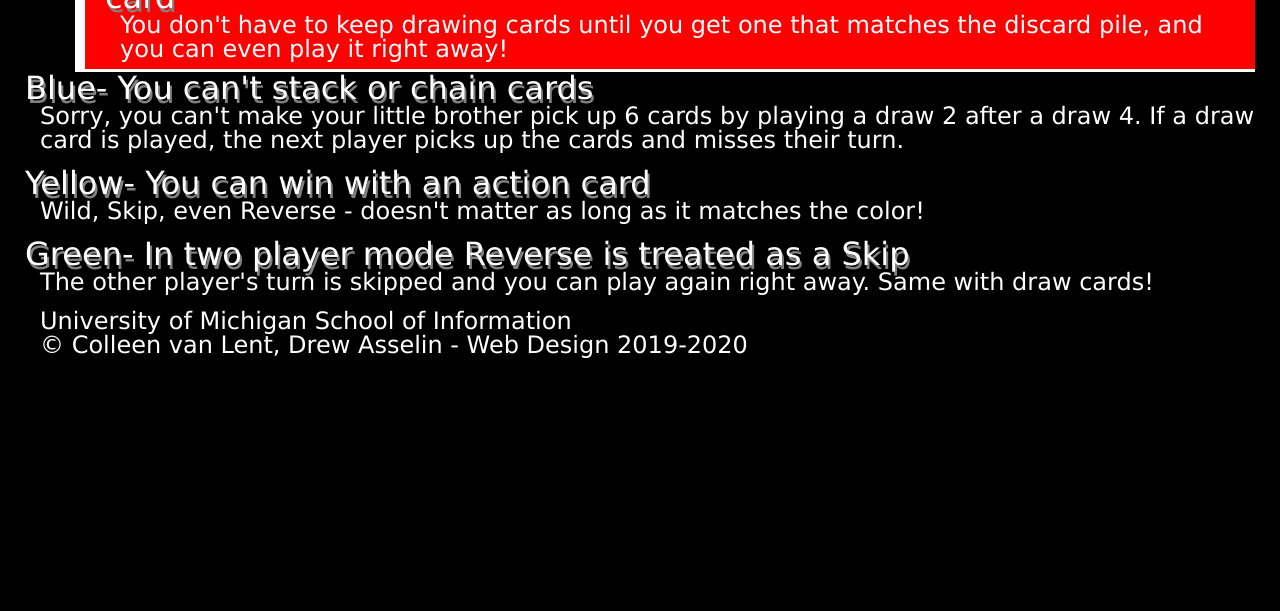
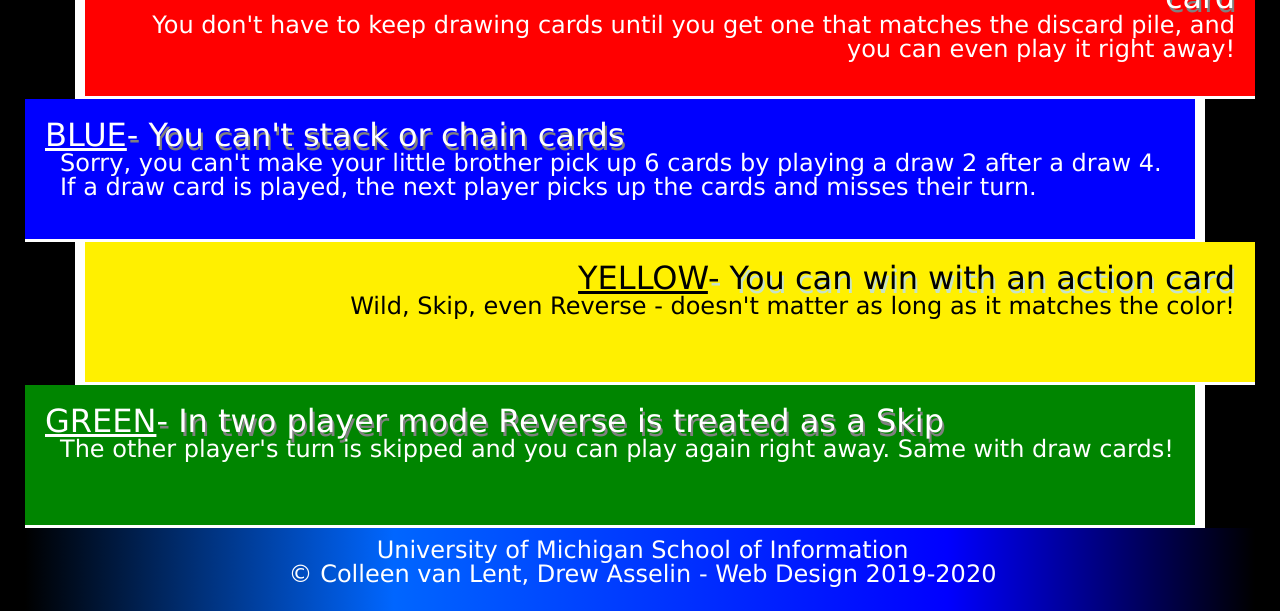
Before and after one commit to daimilly/homework2-2022, a plain HTML site: page index.html in a window 1280 px wide. Shown: the part 637-1248 px from the top of the page. Before the commit the page ends 1009 px from the top, so only its background shows below. Drawn offline with Linux system fonts and the light colour scheme.

Commit message:
update style

```diff
--- a/css/style.css
+++ b/css/style.css
@@ -29,19 +29,72 @@ img{
     border: 10px dashed #ffffff;
 }
 
+span{
+    text-decoration: underline;
+    text-transform: uppercase;
+    text-shadow: None;
+}
+
+div{
+    min-height: 100px;
+    padding: 20px 20px 20px 20px;
+    border: 3px solid #ffffff
+}
+
 .intro{
-    padding: 20px 20px 20px 20px;
-    height: 100px;
-    border: 3px solid #ffffff;
     border-radius: 15px;
     margin: 15px 0 0 0;
 }
 
 .red{
     background: #FF0000;
-    padding: 20px 20px 20px 20px;
-    height: 100px;
     border-bottom: 3px solid #ffffff;
     border-left: 10px solid #ffffff;
+    border-top: None;
+    border-right: None;
     margin: 0 0 0 50px;
+    text-align: right;
 }
+
+.blue{
+    background: #0000FF;
+    border-bottom: 3px solid #ffffff;
+    border-right: 10px solid #ffffff;
+    border-top: None;
+    border-left: None;
+    margin: 0 50px 0 0;
+    text-align: left;
+}
+
+.yellow{
+    background: #FFF000;
+    border-bottom: 3px solid #ffffff;
+    border-left: 10px solid #ffffff;
+    border-top: None;
+    border-right: None;
+    margin: 0 0 0 50px;
+    text-align: right;
+    color: #000000;
+}
+
+.yellow h2{
+    text-shadow: 2px 4px #c7e2c7;
+    text-align: right;
+}
+
+.green{
+    background: #008500;
+    border-bottom: 3px solid #ffffff;
+    border-right: 10px solid #ffffff;
+    border-top: None;
+    border-left: None;
+    margin: 0 50px 0 0;
+    text-align: left;
+}
+
+footer{
+    background: linear-gradient(to left, #000000, #0000ff 25%, #0066ff 70%, #000000);
+    text-align: center;
+    font-size: 20px;
+    padding: 10px 10px 10px 0;
+}
```
